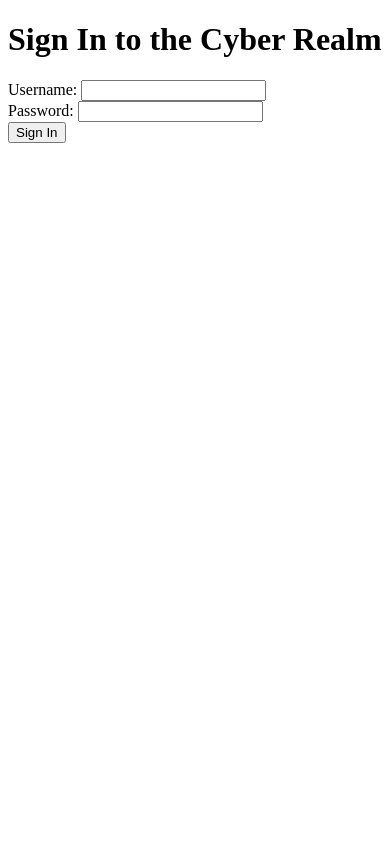
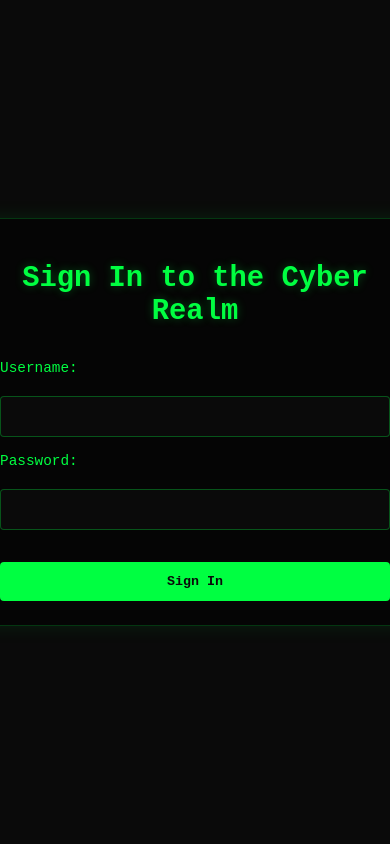
Before and after one commit to martyna1221/cyber504, a Flask app: page /login in a window 390 px wide. Run offline with Flask 3, Linux system fonts and the light colour scheme.

Commit message:
[dev] added css to login and index pages

```diff
--- a/app.py
+++ b/app.py
@@ -25,11 +25,9 @@
         last_name = user.get("family_name", "")
         username = user.get("preferred_username", "User")
         full_name = f"{first_name} {last_name}".strip()
-        return f"""
-        <h1>Welcome, {full_name or username}!</h1>
-        <p>You are signed in.</p>
-        <a href="/logout">Logout</a>
-        """
+        return render_template("index.html",
+                               full_name=full_name,
+                               username=username)
     return redirect(url_for("login"))
 
 @app.route("/login", methods=["GET", "POST"])
--- a/templates/login.html
+++ b/templates/login.html
@@ -2,14 +2,122 @@
 <html lang="en">
   <head>
     <meta charset="UTF-8">
-    <title>Sign In to Cyber Realm</title>
+    <meta name="viewport" content="width=device-width, initial-scale=1.0">
+    <title>Cyber Realm Sign In</title>
+    <style>
+      :root {
+        --matrix-green: #00ff41;
+        --dark-bg: #0a0a0a;
+        --darker-bg: #050505;
+        --text-color: #ffffff;
+      }
+
+      body {
+        font-family: 'Courier New', monospace;
+        background-color: var(--dark-bg);
+        color: var(--text-color);
+        margin: 0;
+        padding: 0;
+        min-height: 100vh;
+        display: flex;
+        flex-direction: column;
+        align-items: center;
+        justify-content: center;
+      }
+
+      .container {
+        background-color: var(--darker-bg);
+        padding: 2rem;
+        border-radius: 8px;
+        box-shadow: 0 0 20px rgba(0, 255, 65, 0.1);
+        border: 1px solid rgba(0, 255, 65, 0.2);
+        width: 100%;
+        max-width: 400px;
+      }
+
+      h1 {
+        color: var(--matrix-green);
+        text-align: center;
+        margin-bottom: 2rem;
+        font-size: 1.8rem;
+        text-shadow: 0 0 10px rgba(0, 255, 65, 0.3);
+      }
+
+      .flash-messages {
+        list-style: none;
+        padding: 0;
+        margin-bottom: 1rem;
+      }
+
+      .flash-messages li {
+        padding: 0.5rem;
+        margin-bottom: 0.5rem;
+        border-radius: 4px;
+        background-color: rgba(0, 255, 65, 0.1);
+        border-left: 3px solid var(--matrix-green);
+      }
+
+      form {
+        display: flex;
+        flex-direction: column;
+        gap: 1rem;
+      }
+
+      label {
+        color: var(--matrix-green);
+        font-size: 0.9rem;
+        margin-bottom: 0.25rem;
+      }
+
+      input {
+        background-color: var(--dark-bg);
+        border: 1px solid rgba(0, 255, 65, 0.3);
+        color: var(--text-color);
+        padding: 0.75rem;
+        border-radius: 4px;
+        font-family: 'Courier New', monospace;
+        transition: all 0.3s ease;
+      }
+
+      input:focus {
+        outline: none;
+        border-color: var(--matrix-green);
+        box-shadow: 0 0 10px rgba(0, 255, 65, 0.2);
+      }
+
+      button {
+        background-color: var(--matrix-green);
+        color: var(--dark-bg);
+        border: none;
+        padding: 0.75rem;
+        border-radius: 4px;
+        cursor: pointer;
+        font-family: 'Courier New', monospace;
+        font-weight: bold;
+        transition: all 0.3s ease;
+        margin-top: 1rem;
+      }
+
+      button:hover {
+        background-color: #00cc33;
+        box-shadow: 0 0 15px rgba(0, 255, 65, 0.4);
+      }
+
+      @media (max-width: 480px) {
+        .container {
+          margin: 1rem;
+          padding: 1.5rem;
+        }
+      }
+    </style>
   </head>
   <body>
+    <div class="container">
       <h1>Sign In to the Cyber Realm</h1>
 
       {% with messages = get_flashed_messages(with_categories=true) %}
         {% if messages %}
-        <ul>
+          <ul class="flash-messages">
             {% for category, message in messages %}
               <li><strong>{{ category }}:</strong> {{ message }}</li>
             {% endfor %}
@@ -20,11 +128,12 @@
       <form method="POST">
         <label for="username">Username:</label>
         <input type="text" id="username" name="username" required>
-      <br>
+
         <label for="password">Password:</label>
         <input type="password" id="password" name="password" required>
-      <br>
+
         <button type="submit">Sign In</button>
       </form>
+    </div>
   </body>
 </html>
```
Also changed, not shown: templates/index.html (added, +118 -0 lines). Lines whose indentation alone changed are shown as unchanged.
